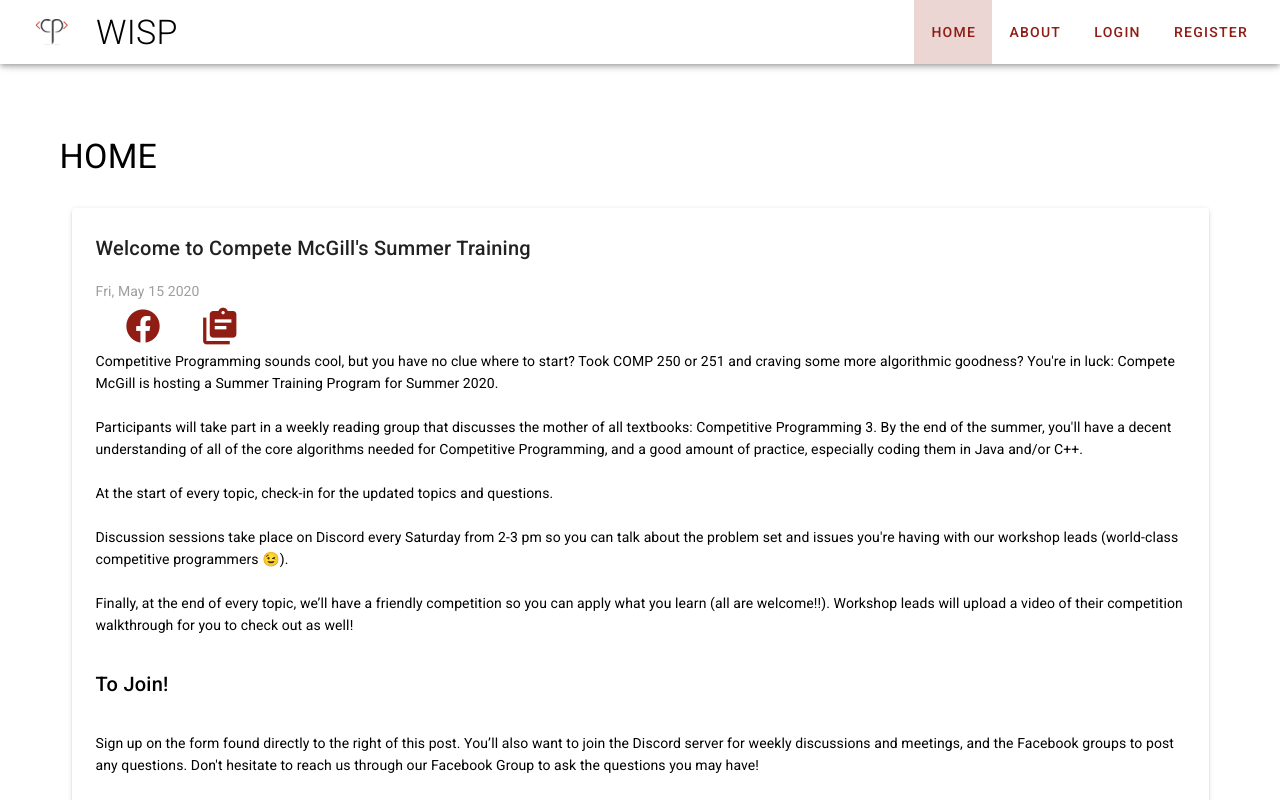
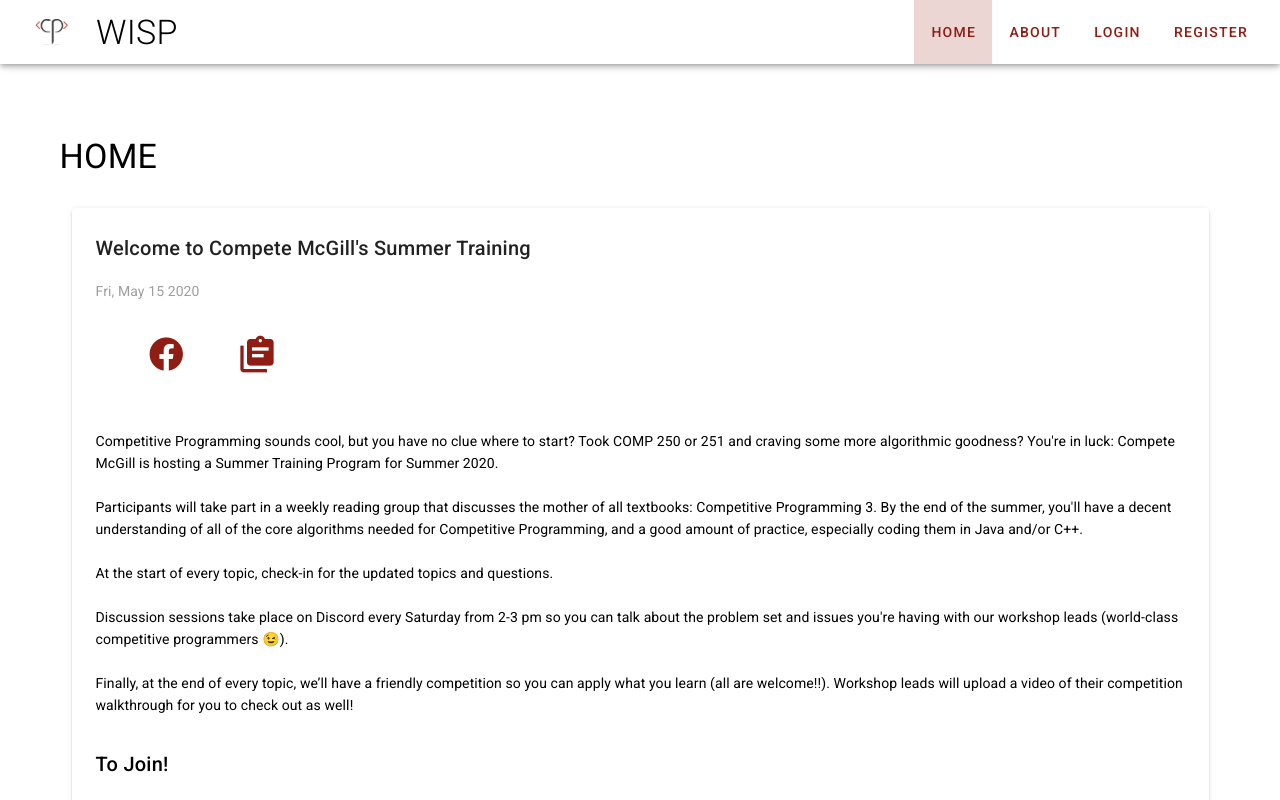
Before and after one commit to competemcgill/wisp-ui, a Vue app: page / in a window 1280 px wide. Shown: the top 800 px of the page. Built offline with nearby package versions, Linux system fonts and the light colour scheme.

Commit message:
Fix spacing of discord icon on home page :art:

```diff
--- a/src/components/Home/Announcement.vue
+++ b/src/components/Home/Announcement.vue
@@ -8,9 +8,9 @@
             >Welcome to Compete McGill's Summer Training</v-card-title
           >
           <v-card-text class="grey--text">Fri, May 15 2020</v-card-text>
-          <v-row>
+          <v-card-text>
             <v-col lg="2" md="4">
-              <v-row justify="space-around">
+              <v-row justify="space-between">
                 <v-icon
                   x-large
                   class="primary--text"
@@ -29,7 +29,7 @@
               </v-row>
             </v-col>
             <v-col lg="10" md="8"></v-col>
-          </v-row>
+          </v-card-text>
           <v-card-text class="black--text">
             Competitive Programming sounds cool, but you have no clue where to
             start? Took COMP 250 or 251 and craving some more algorithmic
```
